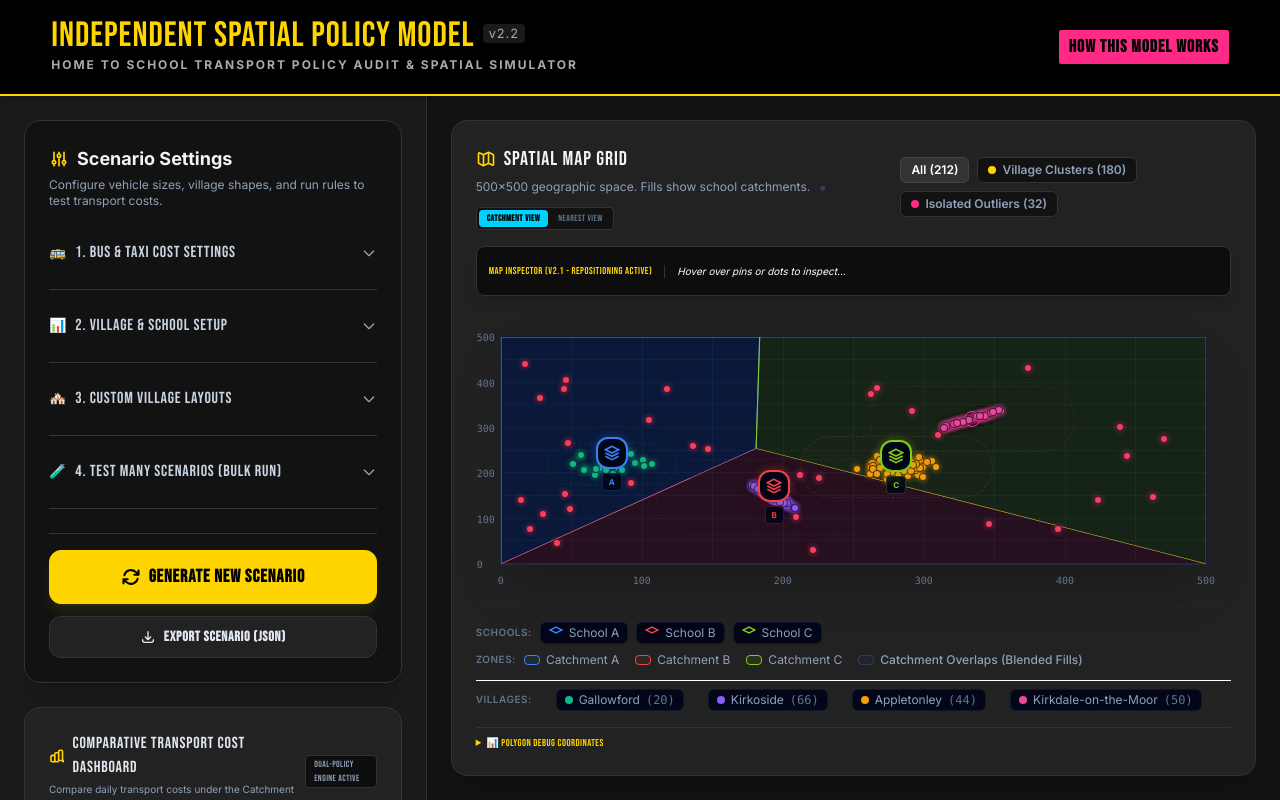
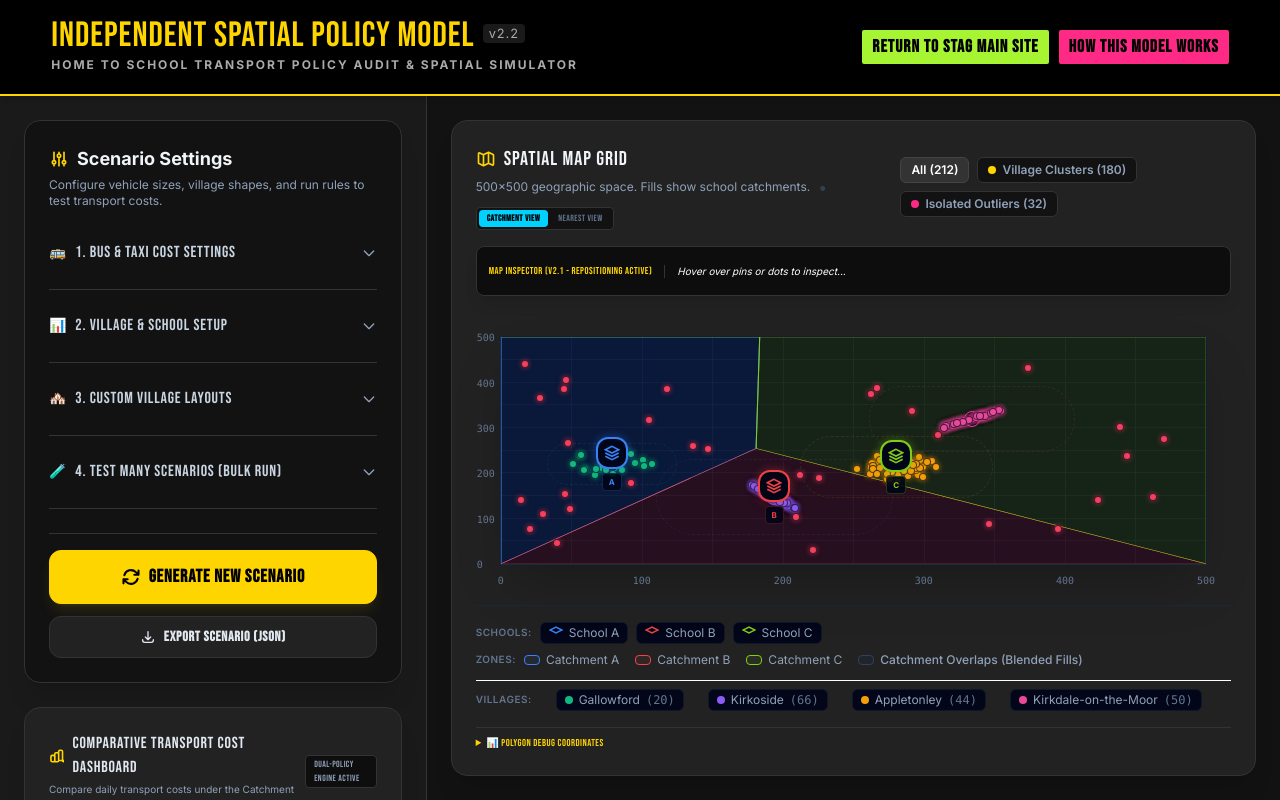
Before and after one commit to robgrant7/stag.policy.model, a React (Vite) app: page / in a window 1280 px wide. Built offline with nearby package versions, Linux system fonts and the light colour scheme.

Commit message:
Add 'Return to STAG main site' link button to header

```diff
--- a/src/App.tsx
+++ b/src/App.tsx
@@ -376,7 +376,13 @@ function App() {
             Home to School Transport Policy Audit & Spatial Simulator
           </div>
         </div>
-        <div>
+        <div className="flex gap-[10px] items-center">
+          <a
+            href="https://schooltransportactiongroup.org.uk/"
+            className="px-[10px] py-[4px] bg-protest-green hover:bg-protest-green/90 active:scale-[0.98] text-black font-heading text-[1.1rem] font-bold tracking-[1px] uppercase rounded-[2px] transition-all duration-150 cursor-pointer inline-flex items-center no-underline"
+          >
+            Return to STAG main site
+          </a>
           <button
             onClick={() => setIsHowItWorksOpen(true)}
             className="px-[10px] py-[4px] bg-protest-pink hover:bg-protest-pink/90 active:scale-[0.98] text-black font-heading text-[1.1rem] font-bold tracking-[1px] uppercase rounded-[2px] transition-all duration-150 cursor-pointer"
```
